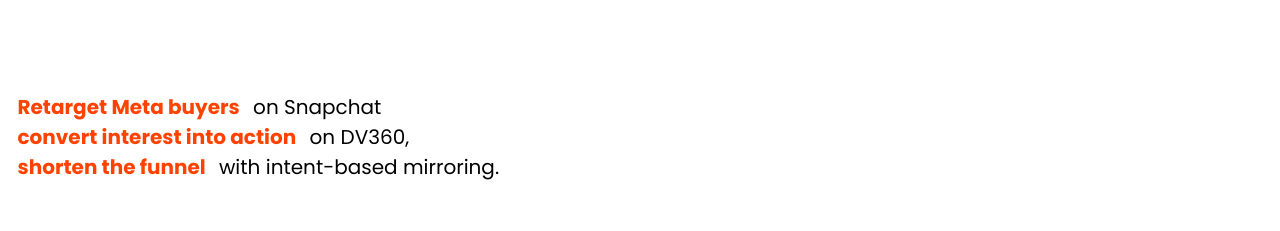
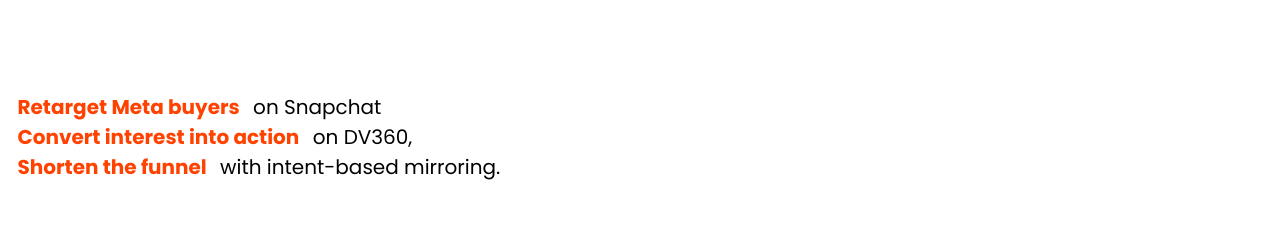
Before and after one commit to ahmadchabayta/stretch-landing, a React (Vite) app: page / in a window 1280 px wide. Shown: the part 9101-9332 px from the top of the page. Built offline with nearby package versions, Linux system fonts and the light colour scheme.

Commit message:
Update AudienceMirroring, Footer, and OfflineAttribution components

```diff
--- a/src/components/AudienceMirroring/MappedDescription.jsx
+++ b/src/components/AudienceMirroring/MappedDescription.jsx
@@ -2,7 +2,7 @@
 import { List, Typography } from "../../components";
 
 const MappedDescription = ({ labels, dir }) => (
-  <List className="mt-[-10%] 2xl:mt-[-5%] 3xl:mt-[5%]">
+  <List className="mt-[10%] md:mt-[-20%] lg:mt-[-10%] xl:mt-[-10%] 2xl:mt-[-5%] 3xl:mt-[5%]">
     {labels.description.map((item, index) => (
       <List.Item key={`description-${index}`}>
         <Typography
--- a/src/components/AudienceMirroring/audience_mirroring.data.json
+++ b/src/components/AudienceMirroring/audience_mirroring.data.json
@@ -28,7 +28,7 @@
       "id": "match-rate",
       "src": "./assets/audience_mirroring/match_rate.webp",
       "alt": "Match Rate",
-      "className": "absolute right-0 top-[-35px] w-[113px] md:right-[27%] lg:right-[32%] xl:right-[16%] xl:top-[7%] 2xl:top-[5%] 2xl:right-[16%] 3xl:right-[29%] 3xl:top-[-10%]"
+      "className": "absolute right-0 top-[-35px] w-[113px] md:right-[27%] lg:right-[29%] lg:top-[17%] xl:right-[16%] xl:top-[7%] 2xl:top-[5%] 2xl:right-[16%] 3xl:right-[29%] 3xl:top-[-10%]"
     },
     {
       "id": "orange-avatars",
@@ -48,11 +48,11 @@
           "description": "on Snapchat"
         },
         {
-          "highlighted": "convert interest into action",
+          "highlighted": "Convert interest into action",
           "description": "on DV360,"
         },
         {
-          "highlighted": "shorten the funnel",
+          "highlighted": "Shorten the funnel",
           "description": "with intent-based mirroring."
         }
       ],
--- a/src/components/Footer/FooterCTA.jsx
+++ b/src/components/Footer/FooterCTA.jsx
@@ -26,10 +26,7 @@
       spaceX="xl:space-x-4 3xl:space-x-[60px]!"
       className="mt-10!"
     >
-      <Button
-        variant="demo"
-        className={`${language === "ar" ? "font-[Tajawal,sans-serif]" : ""}`}
-      >
+      <Button variant="demo" className={`${language === "ar" ? "font-[Tajawal,sans-serif]" : ""}`}>
         {labels.button_label.demo_button_label}
       </Button>
       <Button
--- a/src/components/OfflineAttribution/OfflineAttribution.jsx
+++ b/src/components/OfflineAttribution/OfflineAttribution.jsx
@@ -66,7 +66,8 @@
         ? `left-[-150px]
            md:translate-x-[-50%]
            md:left-[50%]
-           lg:left-[50%]
+           lg:left-[-40%]
+           lg:translate-x-0
            xl:left-[-70%]
            2xl:left-[-80%]
            3xl:left-[-50%]`
```
